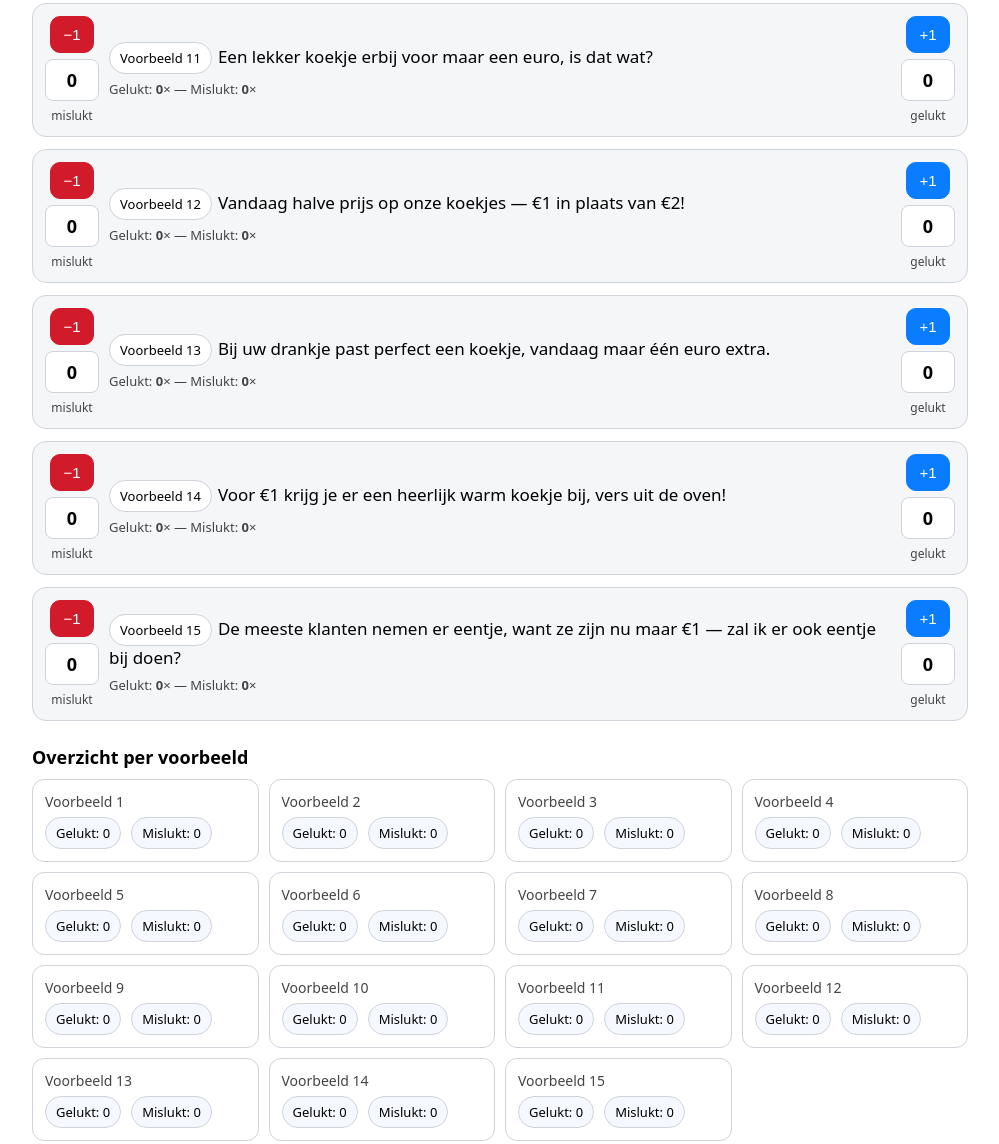
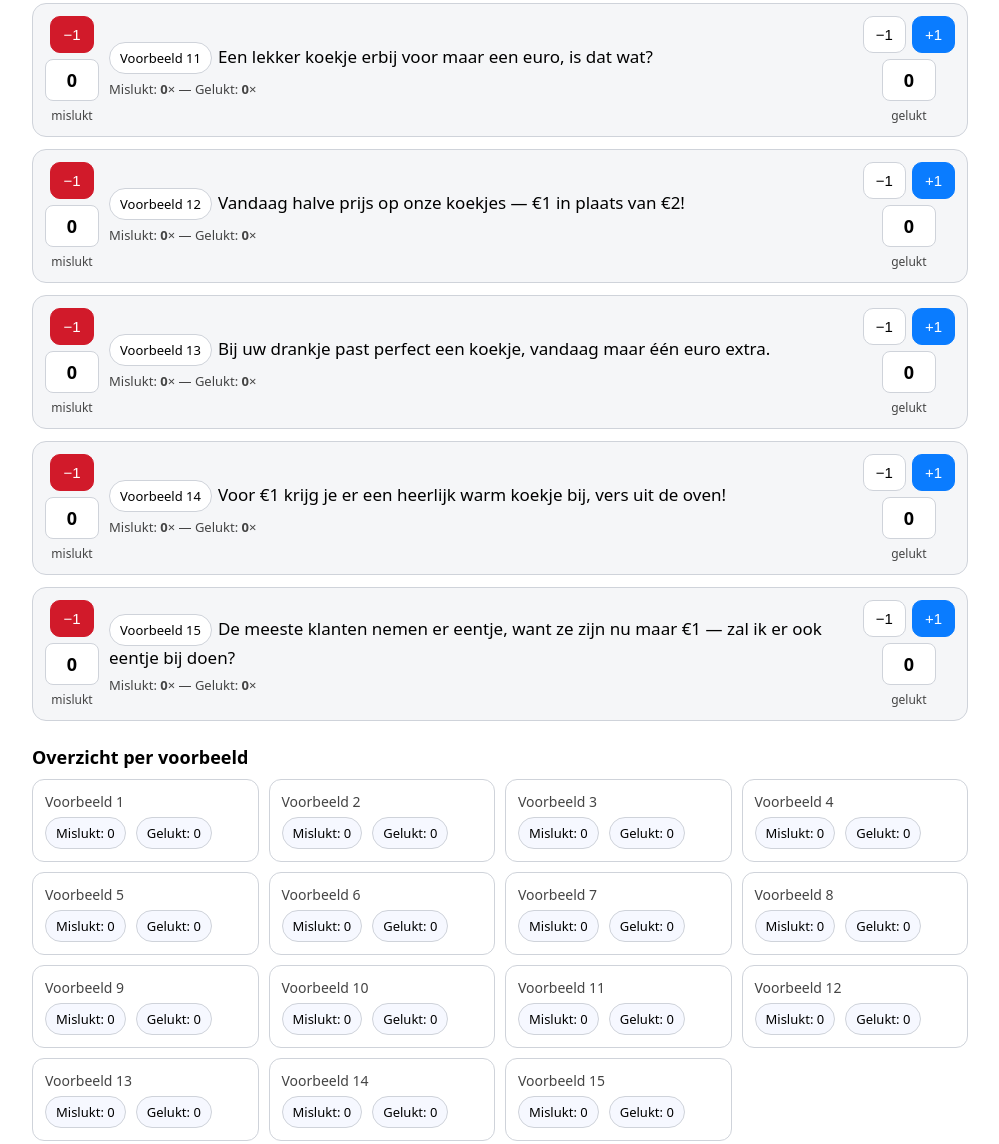
Before and after one commit to mohammadyamankreidi-jpg/koekje-teller, a plain HTML site: page index.html in a window 1280 px wide. Shown: the part 1612-2756 px from the top of the page, without its empty margins (140-1139 px from the left). Drawn offline with Linux system fonts and the light colour scheme.

Commit message:
Update index.html

```diff
--- a/index.html
+++ b/index.html
@@ -26,9 +26,7 @@
     background:var(--card);border:1px solid var(--border);border-radius:14px;padding:12px;margin-bottom:12px;
     display:grid;grid-template-columns:auto 1fr auto;gap:10px;align-items:center
   }
-  .side{
-    display:grid;gap:6px;justify-items:center
-  }
+  .side{display:grid;gap:6px;justify-items:center}
   .side .label{font-size:12px;color:var(--muted)}
   .count{
     min-width:54px;text-align:center;font-weight:800;font-size:18px;color:var(--text);
@@ -37,6 +35,9 @@
   .line{font-size:17px;line-height:1.4;word-break:break-word}
   .meta{color:var(--muted);font-size:13px;margin-top:6px}
   .pill{display:inline-block;border:1px solid var(--border);padding:6px 10px;border-radius:999px;font-size:13px;background:#fff;margin-right:6px}
+
+  /* knoppenrij rechts voor gelukt */
+  .ok-buttons{display:grid;grid-auto-flow:column;gap:6px;align-items:center}
 
   /* Overzicht onderaan */
   .summary{margin:24px 0 12px}
@@ -51,7 +52,7 @@
 <body>
 <header>
   <h1>Koekje Upsell Teller</h1>
-  <div class="sub">Links = mislukt (−1), rechts = gelukt (+1). Alles wordt lokaal bewaard op dit toestel.</div>
+  <div class="sub">Links = mislukt (−1 voegt mislukking toe), rechts = gelukt (+1). Alles wordt lokaal bewaard op dit toestel.</div>
 </header>
 
 <div class="wrap">
@@ -74,7 +75,7 @@
 
 <script>
 (function(){
-  const KEY = "koekje_upsell_tracker_dual_v1";
+  const KEY = "koekje_upsell_tracker_dual_v2";
   const LINES = [
     "Zal ik er een lekker koekje bij doen? Vandaag maar één euro.",
     "Vandaag zijn de koekjes in de aanbieding — €1 in plaats van €2!",
@@ -93,14 +94,12 @@
     "De meeste klanten nemen er eentje, want ze zijn nu maar €1 — zal ik er ook eentje bij doen?"
   ];
 
-  // state per item: { ok: number, fail: number }
   function defaultState(){ return LINES.map(_=>({ok:0, fail:0})) }
   function load(){
     try{
       const raw = localStorage.getItem(KEY);
       if(!raw) return defaultState();
       const arr = JSON.parse(raw);
-      // align op lengte
       const base = defaultState();
       if(Array.isArray(arr)){
         arr.forEach((row,i)=>{
@@ -110,9 +109,9 @@
       return base;
     }catch(e){ return defaultState(); }
   }
-  function save(state){ localStorage.setItem(KEY, JSON.stringify(state)); }
-  function sumOk(s){ return s.reduce((a,r)=>a+Number(r.ok||0),0) }
-  function sumFail(s){ return s.reduce((a,r)=>a+Number(r.fail||0),0) }
+  function save(s){ localStorage.setItem(KEY, JSON.stringify(s)); }
+  const sumOk = s => s.reduce((a,r)=>a+Number(r.ok||0),0);
+  const sumFail = s => s.reduce((a,r)=>a+Number(r.fail||0),0);
 
   const listEl = document.getElementById('list');
   const sumGrid = document.getElementById('summaryGrid');
@@ -125,14 +124,14 @@
       const card = document.createElement('div');
       card.className = 'card';
 
-      // LEFT: MISLUKT (-1)
+      /* LINKS: MISLUKT (−1 voegt mislukking toe) */
       const left = document.createElement('div');
       left.className = 'side';
       const failBtn = document.createElement('button');
       failBtn.className = 'danger';
       failBtn.textContent = "−1";
       failBtn.setAttribute('aria-label', `Mislukt +1 voor voorbeeld ${idx+1}`);
-      failBtn.addEventListener('click', ()=>change(idx, 'fail', +1)); // telt mislukking op
+      failBtn.addEventListener('click', ()=>change(idx,'fail',+1));
       const failCount = document.createElement('div');
       failCount.className = 'count';
       failCount.id = `fail-${idx}`;
@@ -142,19 +141,26 @@
       failLabel.textContent = 'mislukt';
       left.appendChild(failBtn); left.appendChild(failCount); left.appendChild(failLabel);
 
-      // MIDDLE: tekst
+      /* MIDDEN: tekst + mini-waarden (Mislukt — Gelukt) */
       const mid = document.createElement('div');
       mid.innerHTML = `<div class="line"><span class="pill">Voorbeeld ${idx+1}</span>${LINES[idx]}</div>
-                       <div class="meta">Gelukt: <strong id="ok-mini-${idx}">${row.ok}</strong>× — Mislukt: <strong id="fail-mini-${idx}">${row.fail}</strong>×</div>`;
+                       <div class="meta">Mislukt: <strong id="fail-mini-${idx}">${row.fail}</strong>× — Gelukt: <strong id="ok-mini-${idx}">${row.ok}</strong>×</div>`;
 
-      // RIGHT: GELUKT (+1)
+      /* RECHTS: GELUKT (+1 én corrigerende −1) */
       const right = document.createElement('div');
       right.className = 'side';
-      const okBtn = document.createElement('button');
-      okBtn.className = 'primary';
-      okBtn.textContent = "+1";
-      okBtn.setAttribute('aria-label', `Gelukt +1 voor voorbeeld ${idx+1}`);
-      okBtn.addEventListener('click', ()=>change(idx, 'ok', +1));
+      const okBtns = document.createElement('div');
+      okBtns.className = 'ok-buttons';
+      const okMinus = document.createElement('button');  // corrigeer gelukt naar beneden
+      okMinus.textContent = "−1";
+      okMinus.addEventListener('click', ()=>change(idx,'ok',-1));
+      const okPlus = document.createElement('button');
+      okPlus.className = 'primary';
+      okPlus.textContent = "+1";
+      okPlus.addEventListener('click', ()=>change(idx,'ok',+1));
+      okBtns.appendChild(okMinus);
+      okBtns.appendChild(okPlus);
+
       const okCount = document.createElement('div');
       okCount.className = 'count';
       okCount.id = `ok-${idx}`;
@@ -162,7 +168,7 @@
       const okLabel = document.createElement('div');
       okLabel.className = 'label';
       okLabel.textContent = 'gelukt';
-      right.appendChild(okBtn); right.appendChild(okCount); right.appendChild(okLabel);
+      right.appendChild(okBtns); right.appendChild(okCount); right.appendChild(okLabel);
 
       card.appendChild(left);
       card.appendChild(mid);
@@ -189,7 +195,8 @@
       fail.className = 'badge';
       fail.id = `sum-fail-${idx}`;
       fail.textContent = `Mislukt: ${row.fail}`;
-      vals.appendChild(ok); vals.appendChild(fail);
+      vals.appendChild(fail);  // eerst mislukt
+      vals.appendChild(ok);    // dan gelukt
       c.appendChild(t); c.appendChild(vals);
       sumGrid.appendChild(c);
     });
@@ -205,16 +212,19 @@
 
   function change(idx, kind, delta){
     const s = load();
-    if(kind==='ok'){ s[idx].ok = Math.max(0, Number(s[idx].ok||0) + delta); }
-    if(kind==='fail'){ s[idx].fail = Math.max(0, Number(s[idx].fail||0) + delta); }
+    if(kind==='ok'){
+      s[idx].ok = Math.max(0, Number(s[idx].ok||0) + delta);
+    } else if(kind==='fail'){
+      s[idx].fail = Math.max(0, Number(s[idx].fail||0) + delta);
+    }
     save(s);
-    // update UI snel
-    document.getElementById('ok-'+idx).textContent = s[idx].ok;
-    document.getElementById('fail-'+idx).textContent = s[idx].fail;
-    document.getElementById('ok-mini-'+idx).textContent = s[idx].ok;
-    document.getElementById('fail-mini-'+idx).textContent = s[idx].fail;
-    document.getElementById('sum-ok-'+idx).textContent = `Gelukt: ${s[idx].ok}`;
-    document.getElementById('sum-fail-'+idx).textContent = `Mislukt: ${s[idx].fail}`;
+    // update UI
+    document.getElementById(`ok-${idx}`).textContent = s[idx].ok;
+    document.getElementById(`fail-${idx}`).textContent = s[idx].fail;
+    document.getElementById(`ok-mini-${idx}`).textContent = s[idx].ok;
+    document.getElementById(`fail-mini-${idx}`).textContent = s[idx].fail;
+    document.getElementById(`sum-ok-${idx}`).textContent = `Gelukt: ${s[idx].ok}`;
+    document.getElementById(`sum-fail-${idx}`).textContent = `Mislukt: ${s[idx].fail}`;
     totalOkEl.textContent = sumOk(s);
     totalFailEl.textContent = sumFail(s);
   }
@@ -225,7 +235,7 @@
   });
 
   document.getElementById('exportBtn').addEventListener('click', ()=>{
-    const data = { version:"dual-1", state: load(), lines: LINES };
+    const data = { version:"dual-2", state: load(), lines: LINES };
     const blob = new Blob([JSON.stringify(data,null,2)], {type:"application/json"});
     const url = URL.createObjectURL(blob);
     const a = document.createElement('a'); a.href = url; a.download = "koekje_upsell_export.json"; a.click();
@@ -239,7 +249,6 @@
       try{
         const obj = JSON.parse(r.result);
         if(!obj || !Array.isArray(obj.state)) throw new Error("Ongeldig bestand");
-        // align lengte
         const base = defaultState();
         obj.state.forEach((row,i)=>{
           if(base[i]){ base[i].ok = Number(row.ok||0); base[i].fail = Number(row.fail||0); }
```
